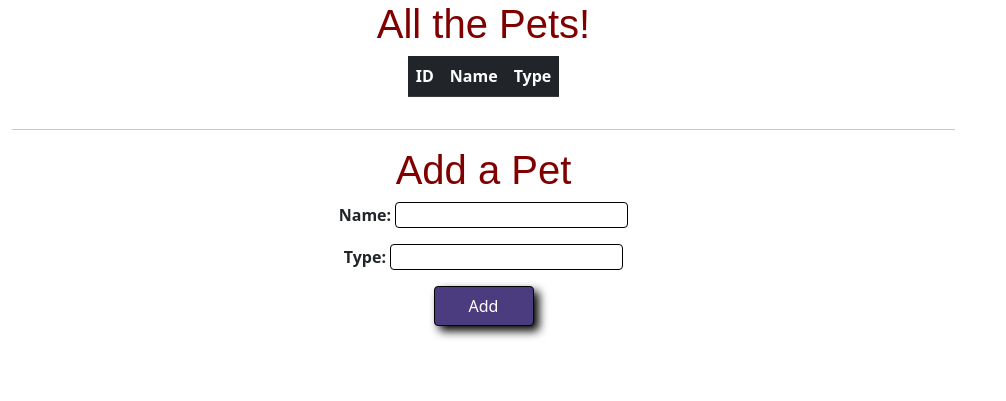
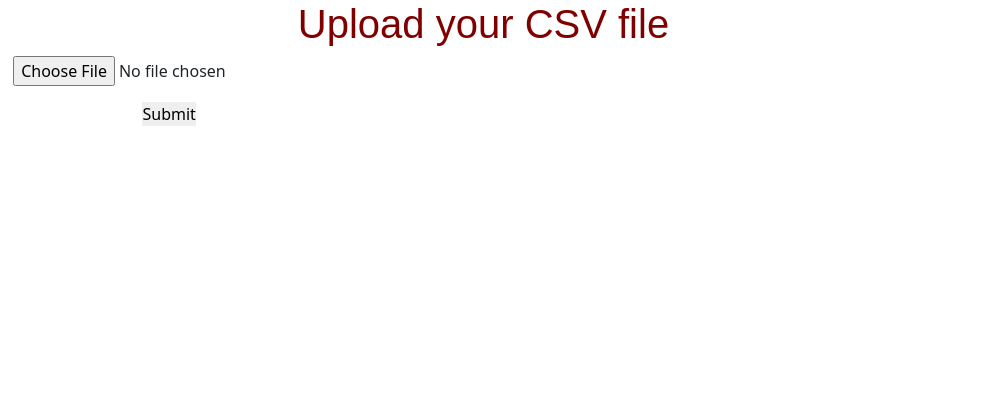
Before and after one commit to andriu5/upload_csv_file, a Flask app: template templates/index.html in a window 1280 px wide. Shown: the top 401 px of the page, without its empty margins (0-1006 px from the left). Run offline with Flask 2, Linux system fonts and the light colour scheme; the template is opened without the code that fills it, so the values that code supplies are empty; some libraries are stand-ins or nearby versions.

Commit message:
ADD html template with the upload form and styles with css

```diff
--- a/static/style.css
+++ b/static/style.css
@@ -20,32 +20,3 @@ h1 {
     color: maroon;
     font-family: 'Cabin', sans-serif;
 }
-
-table {
-    display: inline-block;
-    text-align: center;
-}
-body > div > table {
-    text-align: center;
-}
-input  {
-    border: 1px solid black;
-    border-radius: 4px;
-}
-
-#btn-add-pet {
-    background-color: rgb(75, 60, 128);
-    text-align: center;
-    width: 100px;
-    height: 40px;
-    color: white;
-    font:bolder;
-    box-shadow: 5px 5px 10px black;
-    border: 1px solid black;
-    border-radius: 4px;
-    padding: 4px;
-}
-
-form {
-    min-height: 200px;
-}
--- a/templates/index.html
+++ b/templates/index.html
@@ -4,7 +4,7 @@
   <meta charset="UTF-8">
   <meta http-equiv="X-UA-Compatible" content="IE=edge">
   <meta name="viewport" content="width=device-width, initial-scale=1.0">
-    <title>C+R Pets</title>
+  <title>FLASK CSV File Upload</title>
   <link rel="stylesheet" type="text/css" href="{{ url_for('static',filename='style.css')}}">
   <!-- Required meta tags -->
   <meta name="viewport" content="width=device-width, initial-scale=1, shrink-to-fit=no">
@@ -17,29 +17,16 @@
   <link href="https://cdn.jsdelivr.net/npm/bootstrap@5.0.0-beta2/dist/css/bootstrap.min.css" rel="stylesheet" integrity="sha384-BmbxuPwQa2lc/FVzBcNJ7UAyJxM6wuqIj61tLrc4wSX0szH/Ev+nYRRuWlolflfl" crossorigin="anonymous">
 </head>
   <body>
-    <div class="container table-responsive">
-        <h1>All the Pets!</h1>
-        <table class="table table-hover table-dark mx-auto w-auto">
-            <tr>
-                <th sope='col'>ID</th>
-                <th sope='col'>Name</th>
-                <th sope='col'>Type</th>
-            </tr>
-            {% for pet in pets %}
-            <tr>
-                <td>{{pet['id']}}</td>
-                <td>{{pet['name']}}</td>
-                <td>{{pet['type']}}</td>
-            </tr>
-            {% endfor %}
-        </table>
-        <hr>
-        <h1>Add a Pet</h1>
-        <form action="/create_pet" method="POST">
-            <p><b>Name: </b><input type="text" name="name"></p>
-            <p><b>Type: </b><input type="text" name="type"></p>
-            <button id="btn-add-pet" type="submit" name="add_pet">Add</button>
+    <div class=container>
+      <div class="col">
+          <h1 class="text-center">Upload your CSV file</h1>
+      </div>
+      <div class="col-md-4 col-md-offset-4">
+        <form method="POST" action="" enctype="multipart/form-data">
+          <p><input type="file" name="file"></p>
+          <p><input type="submit" value="Submit"></p>
         </form>
+      </div>
     </div>
   </body>
 </html>
```
Lines whose indentation alone changed are shown as unchanged.
